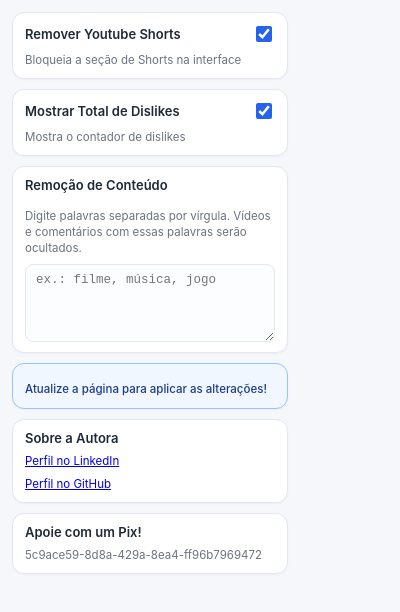
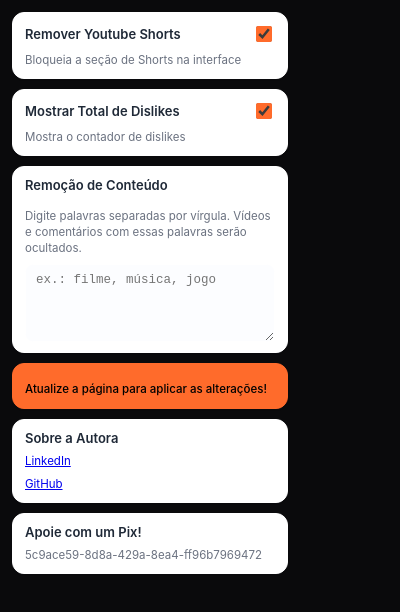
Before and after one commit to Ramacciotti/youtuned, a browser extension: page popup.html in a window 400 px wide. Drawn offline with Linux system fonts and the light colour scheme.

Commit message:
changing layout

```diff
--- a/popup.html
+++ b/popup.html
@@ -7,12 +7,12 @@
     <style>
       :root {
         color-scheme: light;
-        --bg: #f6f7fb;
+        --bg: #0A0A0C;
         --surface: #ffffff;
-        --border: #e2e7f0;
+        --border: #fff;
         --text: #1f2937;
         --muted: #6b7280;
-        --accent: #2563eb;
+        --accent: #FF6B2B;
       }
 
       * { box-sizing: border-box; }
@@ -116,8 +116,8 @@
       </div>
     </section>
 
-    <section class="panel" style="background: #f0f7ff; border-color: #93c5fd;">
-      <div class="hint" style="display: flex; align-items: center; color: #1e3a8a;">
+    <section class="panel" style="background: #FF6B2B; border-color: #FF6B2B;">
+      <div class="hint" style="display: flex; align-items: center; color: #000;">
         <span style="font-weight: 500;">Atualize a página para aplicar as alterações!</span>
       </div>
     </section>
@@ -126,8 +126,8 @@
       <div class="row">
         <label for="author">Sobre a Autora</label>
       </div>
-      <div class="hint"><a href="https://www.linkedin.com/in/marianaramacciotti/" target="_blank">Perfil no LinkedIn</a></div>
-      <div class="hint"><a href="https://github.com/Ramacciotti" target="_blank">Perfil no GitHub</a></div>
+      <div class="hint"><a href="https://www.linkedin.com/in/marianaramacciotti/" target="_blank">LinkedIn</a></div>
+      <div class="hint"><a href="https://ramacciotti.github.io/portfolio/" target="_blank">GitHub</a></div>
     </section>
 
     <section class="panel">
```
Also changed, not shown: icons/icon128.png, icons/icon16.png, icons/icon32.png, icons/icon48.png, icons/icon512.png.
